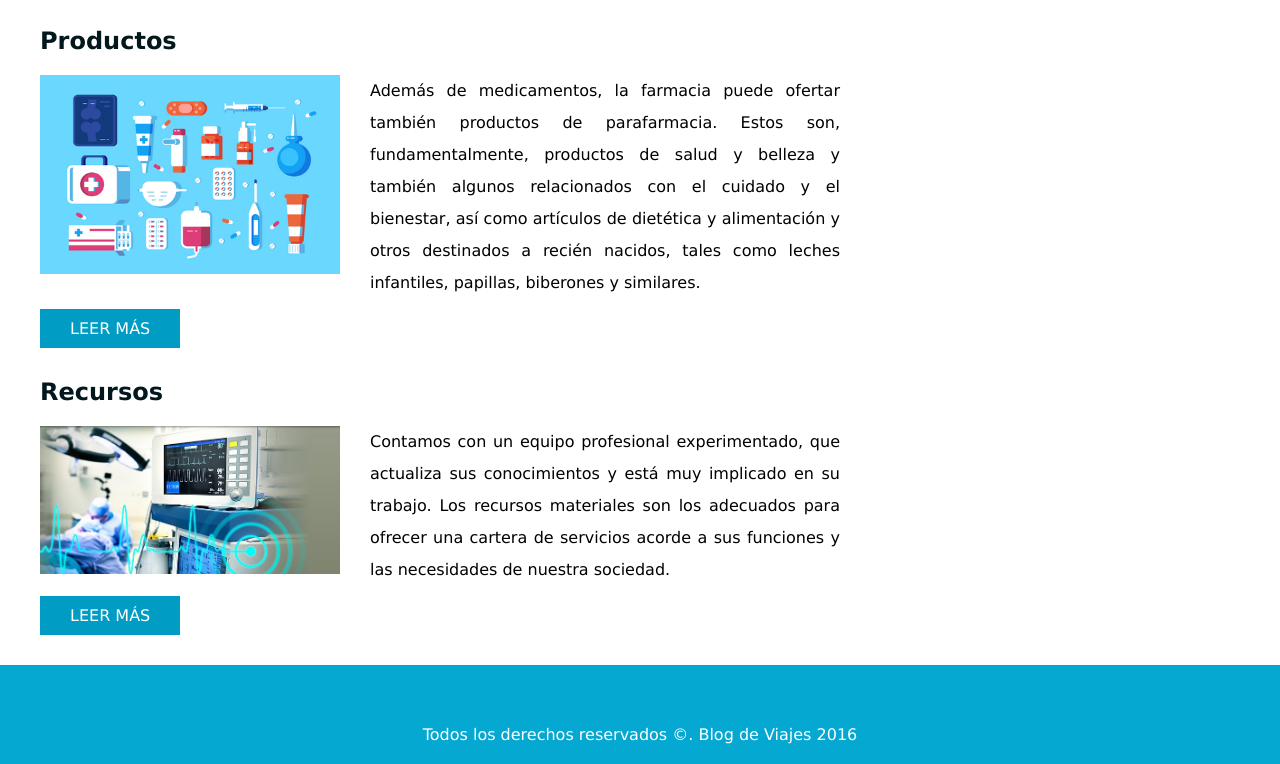
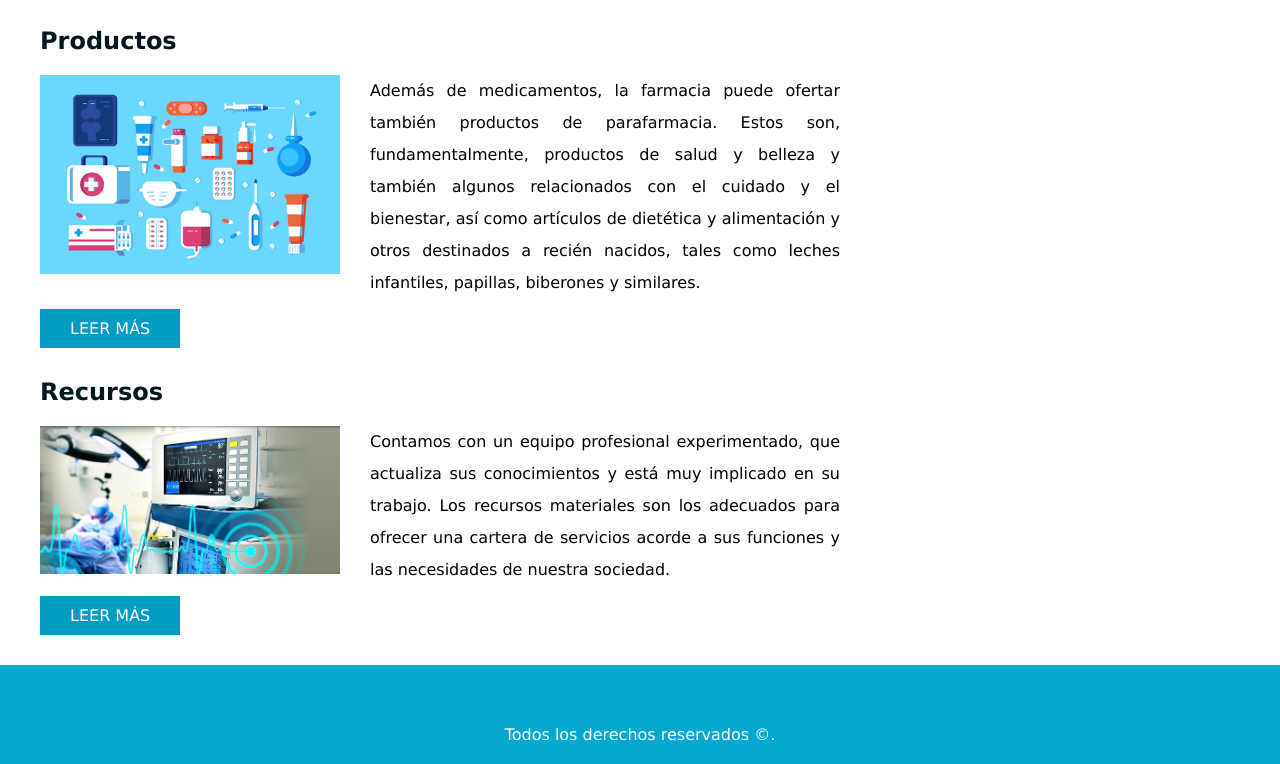
Before and after one commit to RamsesRT123/Eva-Par1, a plain HTML site: page index.html in a window 1280 px wide. Shown: the part 682-1446 px from the top of the page. Drawn offline with Linux system fonts and the light colour scheme.

Commit message:
Update index.html

```diff
--- a/index.html
+++ b/index.html
@@ -77,7 +77,7 @@
 
 
       <p class="copyright">
-          Todos los derechos reservados &copy;. Blog de Viajes 2016
+          Todos los derechos reservados &copy;.
       </p>
     </footer>
     <script src="js/scripts.js"></script>
```
